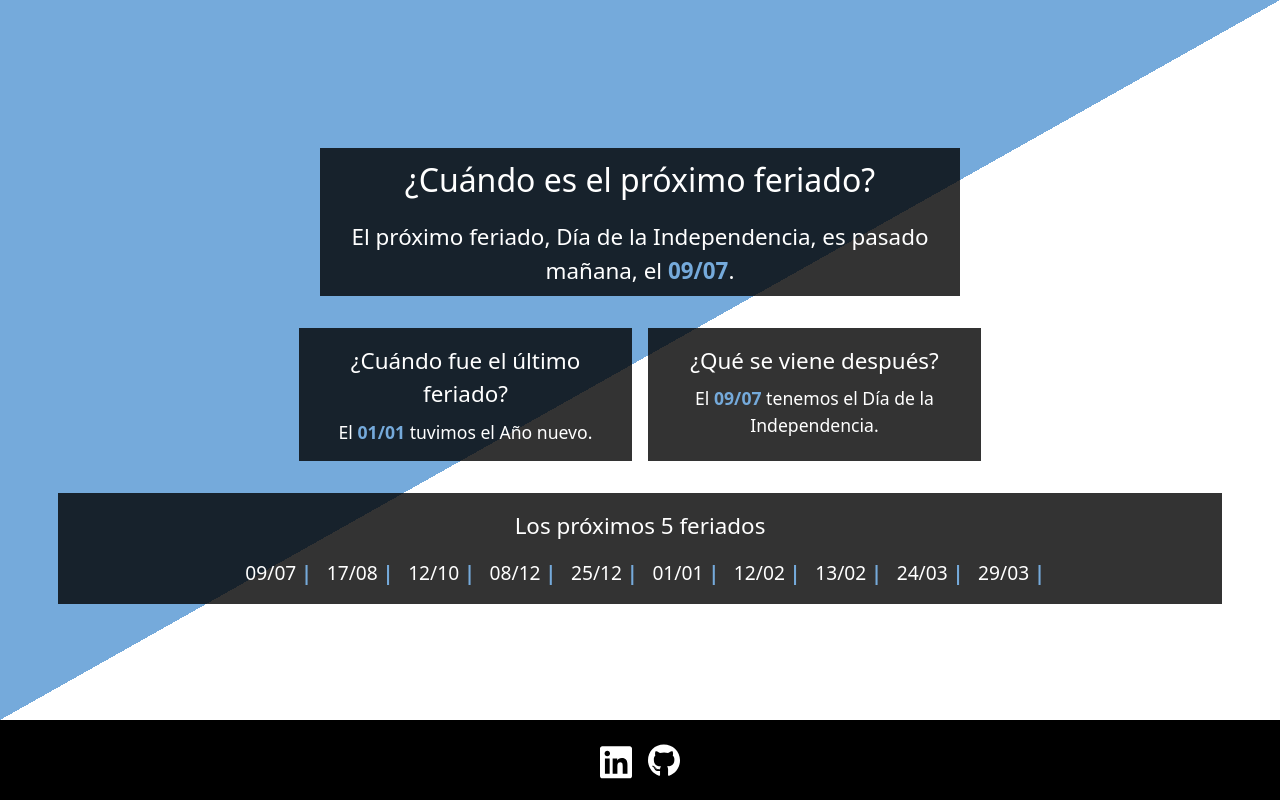
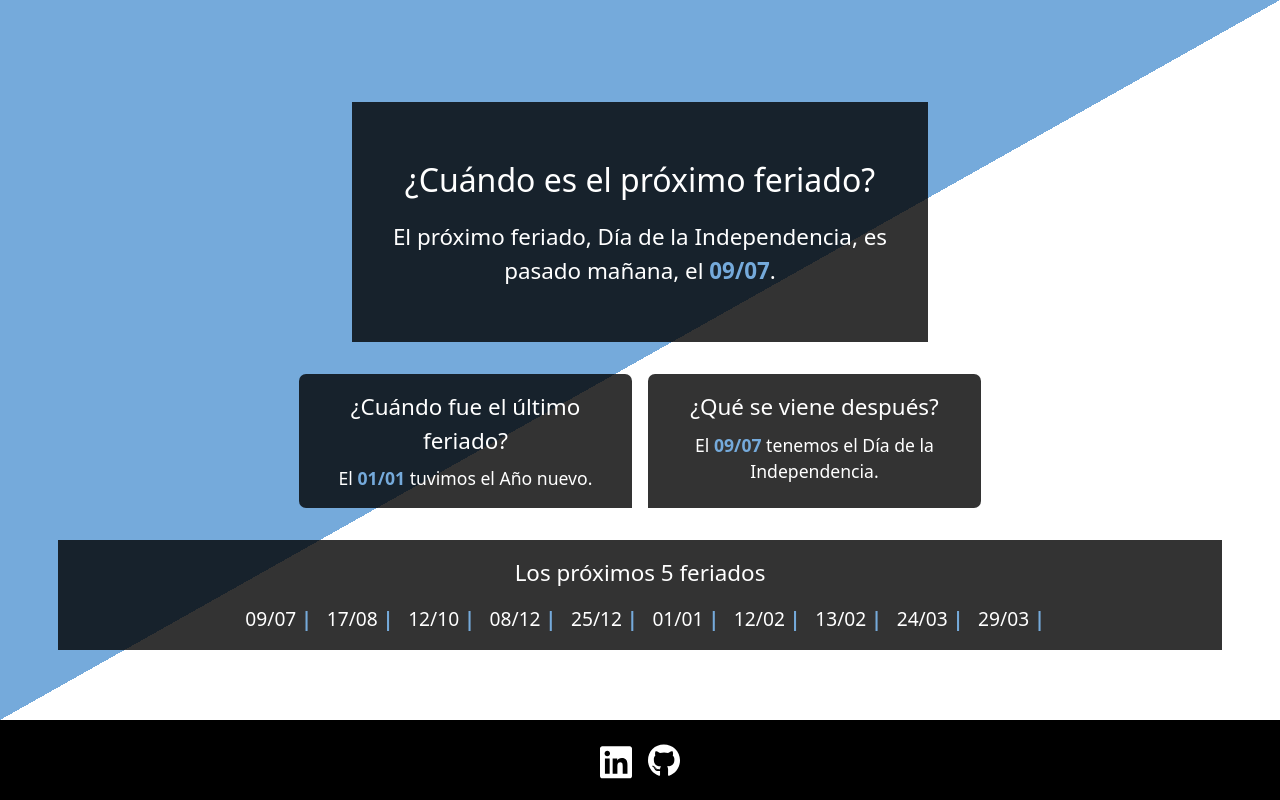
Before and after one commit to nicobonder/holidays, a React (Vite) app: page / in a window 1280 px wide. Built offline with nearby package versions, Linux system fonts and the light colour scheme.

Commit message:
snall detail with border radius

```diff
--- a/src/index.css
+++ b/src/index.css
@@ -41,7 +41,9 @@
   display: flex;
   flex-direction: column;
   align-items: center;
-  width: 50%;
+  width: 45%;
+  height: 30vh;
+  justify-content: center;
 }
 
 .mainTitle {
@@ -74,11 +76,20 @@
   gap: 1rem;
   margin: 0 auto 2rem auto;
   justify-content: center;
+
 }
 
 .pastHoliday, .futureHoliday {
   width: 45%;
   padding: 0.5rem;
+}
+
+.pastHoliday {
+  border-radius: 7px 7px 0px 7px;
+}
+
+.futureHoliday {
+  border-radius: 7px 7px 7px 0px;
 }
 
 .listDiv {
```
